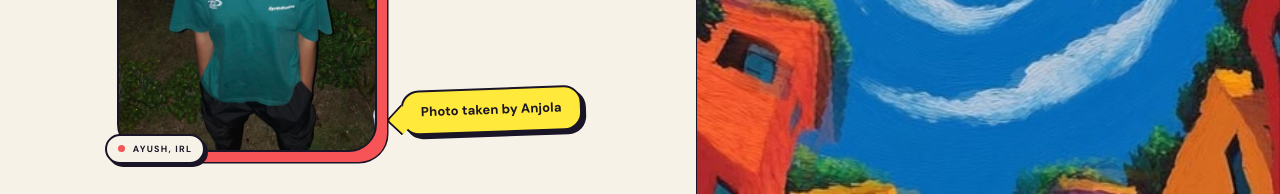
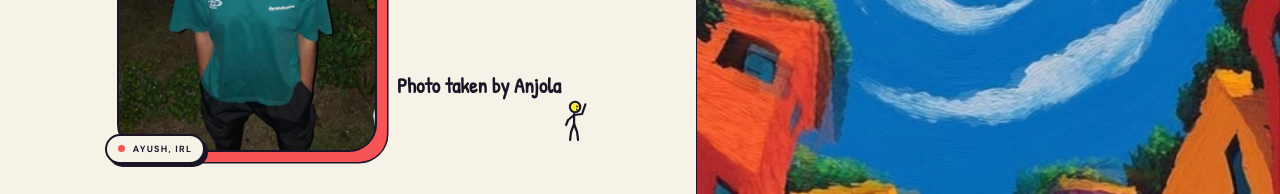
Before and after one commit to Ayush134vbt/personal_website, a plain HTML site: page index.html in a window 1280 px wide. Shown: the part 820-1014 px from the top of the page. Drawn offline with Linux system fonts and the light colour scheme.

Commit message:
"Adding animation for photo credit"

```diff
--- a/index.html
+++ b/index.html
@@ -52,7 +52,7 @@
         <div class="portrait-row reveal">
           <figure class="hero-portrait" aria-label="Portrait of Ayush Prasad">
           <img src="assets/ayush.jpg" alt="Ayush Prasad">
-          <p class="speech-bubble">Photo taken by Anjola</p>
+          <div class="writer"><canvas id="writer-canvas" width="240" height="74" role="img" aria-label="A little stick figure writing: Photo taken by Anjola"></canvas></div>
           <figcaption class="portrait-tag"><span class="portrait-dot"></span> AYUSH, IRL</figcaption>
         </figure>
           <div class="portrait-side">
--- a/script.js
+++ b/script.js
@@ -901,3 +901,82 @@ if (artWrap && artImg) {
   }
   document.addEventListener('visibilitychange', () => { if (!document.hidden) kick(); });
 })();
+
+
+// ===== Stick figure writing the photo credit =====
+(() => {
+  const canvas = document.querySelector('#writer-canvas');
+  if (!canvas) return;
+  const ctx = canvas.getContext('2d');
+  const W = canvas.width, H = canvas.height, dpr = Math.min(window.devicePixelRatio || 1, 2);
+  canvas.width = W * dpr; canvas.height = H * dpr; ctx.scale(dpr, dpr);
+  ctx.lineCap = 'round'; ctx.lineJoin = 'round';
+
+  const INK = '#191526', YELLOW = '#ffe93a';
+  const TEXT = 'Photo taken by Anjola', X0 = 8, TY = 17, WRITE_MS = 2800;
+  const FONT = '600 21px "Patrick Hand", "Comic Sans MS", cursive';
+  const reduce = prefersReducedMotion;
+  let textW = 160, t0 = 0, raf = 0, visible = false;
+
+  const line = (pts, w = 2.2) => {
+    ctx.beginPath(); ctx.moveTo(pts[0][0], pts[0][1]);
+    for (let i = 1; i < pts.length; i++) ctx.lineTo(pts[i][0], pts[i][1]);
+    ctx.strokeStyle = INK; ctx.lineWidth = w; ctx.stroke();
+  };
+
+  const draw = (now) => {
+    const e = reduce ? WRITE_MS + 2000 : now - t0;
+    const p = Math.min(1, e / WRITE_MS), done = p >= 1;
+    ctx.clearRect(0, 0, W, H);
+
+    // written text, revealed left to right by the pen
+    const px = X0 + p * textW;
+    ctx.save(); ctx.beginPath(); ctx.rect(0, 0, X0 + p * textW + 1, H); ctx.clip();
+    ctx.font = FONT; ctx.fillStyle = INK; ctx.textBaseline = 'middle'; ctx.fillText(TEXT, X0, TY);
+    ctx.restore();
+
+    // figure: walks along under the text while writing, then waves
+    const slide = done ? Math.min(1, (e - WRITE_MS) / 500) : 0;
+    const bx = px - 11 + slide * 24;
+    const walking = !done && !reduce, ph = e / 110;
+    const hip = [bx, 54], sh = [bx, 44], FY = 70;
+    const sw = walking ? Math.sin(ph) * 5 : 0;
+    line([hip, [bx - 3 + sw, 62], [bx - 4 + sw * 1.4, FY]]);
+    line([hip, [bx + 3 - sw, 62], [bx + 4 - sw * 1.4, FY]]);
+    line([sh, hip]);
+    // arm that is not writing
+    line([[bx, 45], [bx - 6, 50], [bx - 8, 55 + (walking ? Math.sin(ph + 1) * 2 : 0)]]);
+    // head
+    const hy = 37 + (walking ? Math.abs(Math.sin(ph)) * -1 : 0);
+    ctx.beginPath(); ctx.arc(bx + 1, hy, 5.2, 0, Math.PI * 2); ctx.fillStyle = YELLOW; ctx.fill(); ctx.strokeStyle = INK; ctx.lineWidth = 2; ctx.stroke();
+    dot(bx + 3, hy - 0.5, 0.9); dot(bx + 5.5, hy - 0.5, 0.9);
+    ctx.beginPath(); ctx.arc(bx + 4.3, hy + 1.8, 1.8, 0.2, Math.PI - 0.2); ctx.lineWidth = 1.1; ctx.stroke();
+    if (!done) {
+      // writing arm reaches up to the pen
+      const wob = Math.sin(e / 55) * 1.6, hand = [px - 1, TY + 8 + wob];
+      line([[bx, 45], [(bx + hand[0]) / 2 - 3, (45 + hand[1]) / 2 + 2], hand]);
+      line([hand, [hand[0] + 4, hand[1] - 6]], 1.8);
+    } else {
+      const wv = Math.sin(e / 160) * 4;
+      line([[bx, 45], [bx + 8, 44], [bx + 11 + wv * 0.4, 34 + wv * 0.5]]);
+    }
+  };
+  const dot = (x, y, r) => { ctx.beginPath(); ctx.arc(x, y, r, 0, Math.PI * 2); ctx.fillStyle = INK; ctx.fill(); };
+
+  const loop = (now) => {
+    raf = 0; draw(now);
+    if (visible && !document.hidden && !reduce && now - t0 < WRITE_MS + 4000) raf = requestAnimationFrame(loop);
+  };
+  const play = () => { t0 = performance.now(); if (!raf) raf = requestAnimationFrame(loop); };
+  const setup = () => { ctx.font = FONT; textW = ctx.measureText(TEXT).width; };
+
+  setup(); draw(0);
+  if (document.fonts && document.fonts.load) document.fonts.load('21px "Patrick Hand"').then(() => { setup(); if (reduce || !visible) draw(0); }).catch(() => {});
+  if ('IntersectionObserver' in window) {
+    new IntersectionObserver((entries) => {
+      const was = visible; visible = entries[0].isIntersecting;
+      if (visible && !was) { if (reduce) draw(0); else play(); }
+    }).observe(canvas);
+  } else { visible = true; play(); }
+  canvas.addEventListener('pointerenter', () => { if (!reduce && visible && performance.now() - t0 > WRITE_MS + 600) play(); });
+})();
--- a/styles.css
+++ b/styles.css
@@ -302,10 +302,9 @@ body.cursor-label .cursor-ring::after { opacity: 1; color: var(--ink); }
 /* ---------- Portrait row: photo + speech bubble + game ---------- */
 .portrait-row { display: flex; flex-wrap: wrap; align-items: center; gap: 30px clamp(24px, 3vw, 40px); width: 100%; }
 .portrait-side { flex: 1 1 200px; min-width: 0; max-width: 400px; display: flex; flex-direction: column; align-items: stretch; }
-.speech-bubble { position: absolute; z-index: 4; left: calc(100% + 26px); bottom: 14px; width: max-content; margin: 0; padding: 12px 18px; background: var(--yellow); border: 2.5px solid var(--ink); border-radius: 18px; box-shadow: 4px 4px 0 var(--ink); font: 700 13px/1.3 var(--body); letter-spacing: .01em; transform: rotate(-2deg); transform-origin: left center; transition: transform .3s cubic-bezier(.34,1.56,.64,1); }
-.speech-bubble:hover { transform: rotate(1deg) scale(1.04); }
-.speech-bubble::before { content: ''; position: absolute; left: -13px; top: 50%; width: 20px; height: 20px; margin-top: -4px; background: var(--yellow); border-left: 2.5px solid var(--ink); border-bottom: 2.5px solid var(--ink); transform: rotate(45deg); border-bottom-left-radius: 4px; }
-@media (max-width: 700px) { .portrait-side { flex-basis: 100%; max-width: none; } .speech-bubble { left: auto; right: -14px; bottom: -22px; font-size: 11px; } .speech-bubble::before { display: none; } }
+.writer { position: absolute; z-index: 4; left: calc(100% + 14px); bottom: 6px; width: 240px; height: 74px; }
+.writer canvas { display: block; width: 100%; height: 100%; }
+@media (max-width: 700px) { .portrait-side { flex-basis: 100%; max-width: none; } .writer { left: auto; right: -30px; bottom: -40px; } }
 
 /* ---------- Rock skipping game ---------- */
 .skip-game { max-width: 560px; }
```
